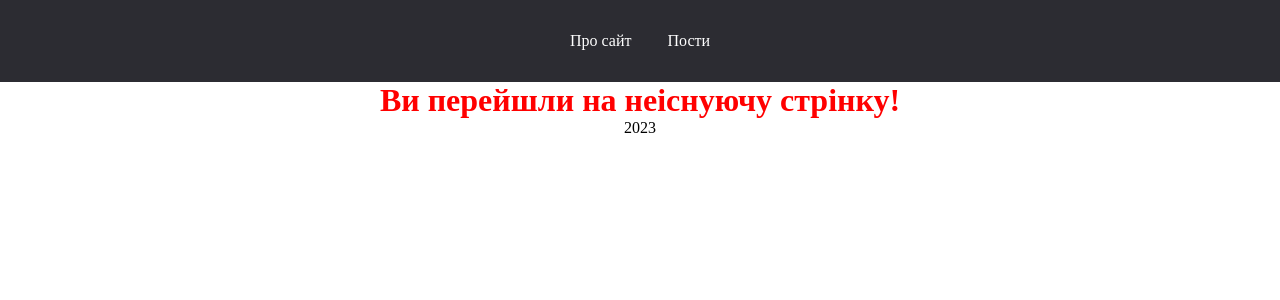
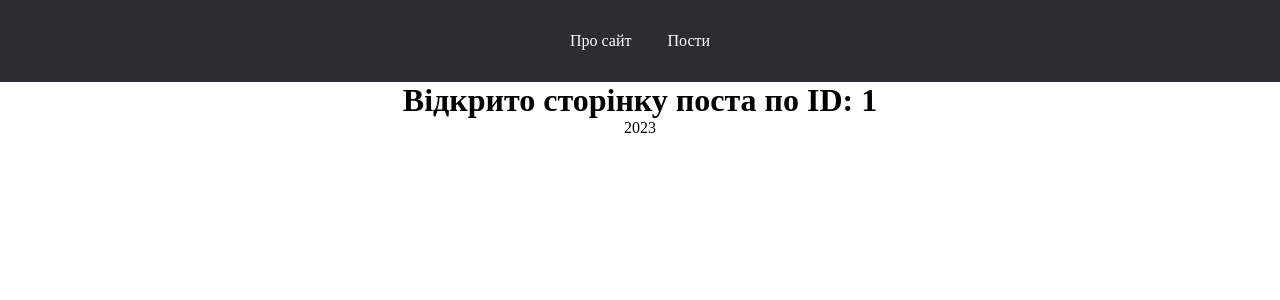
Before and after one commit to MrJoker365/first-react, a React (Create React App) app: page /posts/1 in a window 1280 px wide. Shown: the top 300 px of the page. Built offline with nearby package versions, Linux system fonts and the light colour scheme; no server answers.

Commit message:
Відкривання поста по id. useNavigate(), useParams()

```diff
--- a/src/API/PostService.js
+++ b/src/API/PostService.js
@@ -13,4 +13,9 @@ export default class PostService {
 
 
     }
+
+    static async getBiID(id){
+
+        return await axios.get("https://jsonplaceholder.typicode.com/posts/" + id);
+    }
 }
--- a/src/App.js
+++ b/src/App.js
@@ -4,6 +4,7 @@ import About from "./pages/About";
 import Posts from "./pages/Posts";
 import Navbar from "./components/UI/Navbar/Navbar";
 import Error from "./pages/Error";
+import PostIdPage from "./pages/PostIdPage";
 
 
 
@@ -12,8 +13,10 @@ function App() {
         <Routes>
             <Route path="/" element={<Navbar />}>  {/*  буде на всіх сторінка (header, footer)  */}
                 <Route index element={<Posts/>} /> {/* index - за для уникнення помилки з path="/"  */}
+                <Route path="posts" element={<Posts/>} /> {/* здублював для себе */}
                 <Route path="about" element={<About />} />
                 <Route path="*" element={<Error />} />
+                <Route path="posts/:id" element={<PostIdPage />} />
             </Route>
         </Routes>
     )
--- a/src/components/PostItem.jsx
+++ b/src/components/PostItem.jsx
@@ -1,9 +1,12 @@
 import React from "react";
 import MyButton from "./UI/button/MyButton";
+import {useNavigate} from "react-router-dom";
 
 const PostItem = (props) => { // В даному випадку props - це значення, які передавались в  App.js у :
                                 //  <PostItem post={{id: 1, title: "JavaScript", body: "Description"}} />
                                 // доступ до title : {props.post.title}
+const navigate = useNavigate(); // для передачі динамічної URL
+
     return (
 
         <div className="post">
@@ -14,6 +17,10 @@ const PostItem = (props) => { // В даному випадку props - це з
                 </div>
             </div>
             <div className="post__btns">
+                <MyButton onClick={()=> navigate(`/posts/${props.post.id}`)}> {/* так як <Link to="/"/> (замість <a href="/"/>) я тут не застосую, є такий хук,
+                                                                                    яки переходить по посиланню без перезагрузки сторінки */}
+                    Відкрити
+                </MyButton>
                 <MyButton onClick={()=> props.remove(props.post)}> {/* виклик callback видалення поста */}
                     Видалити
                 </MyButton>
--- a/src/components/UI/Navbar/Navbar.jsx
+++ b/src/components/UI/Navbar/Navbar.jsx
@@ -13,7 +13,7 @@ const Navbar = () => {
         <>
             <header>
                 <Link to="/about" > Про сайт </Link>    {/*  замість  <a href="/about">Про сайт</a>  */}
-                <Link to="/" > Пости </Link>
+                <Link to="/posts" > Пости </Link>
             </header>
 
             <Outlet /> {/* буде передано весь контент */}
--- /dev/null
+++ b/src/pages/PostIdPage.jsx
@@ -0,0 +1,32 @@
+import React, {useEffect, useState} from 'react';
+import {useParams} from "react-router-dom";
+import {useFetchingHook} from "../hooks/useFetchingHook";
+import PostService from "../API/PostService";
+import Loader from "../components/UI/Loader/Loader";
+
+const PostIdPage = () => {
+
+    const params = useParams(); // вивід динамічної складової URL
+    const[post, setPost] = useState([]);
+    const[fetchPostById, isLoading, error] = useFetchingHook( async (id)=>{
+        const response = await PostService.getBiID(id)  // можна і зразу params.id
+        setPost(response.data);
+    })
+
+    useEffect(() => {
+        fetchPostById(params.id)
+    }, []);
+
+    return (
+        <div>
+            <h1>Відкрито сторінку поста по ID: {params.id}</h1>
+            {isLoading
+                ? <Loader/>
+                : <div> {post.id} {post.title} </div>
+
+            }
+        </div>
+    );
+};
+
+export default PostIdPage;
--- a/src/styles/App.css
+++ b/src/styles/App.css
@@ -25,6 +25,10 @@
     justify-content: space-between;
     align-items: center;
 /*                           */
+}
+
+.post__btns {
+    display: flex;
 }
 
 .page__wrapper {
```
Also changed, not shown: src/index.js (+15 -11 lines).
